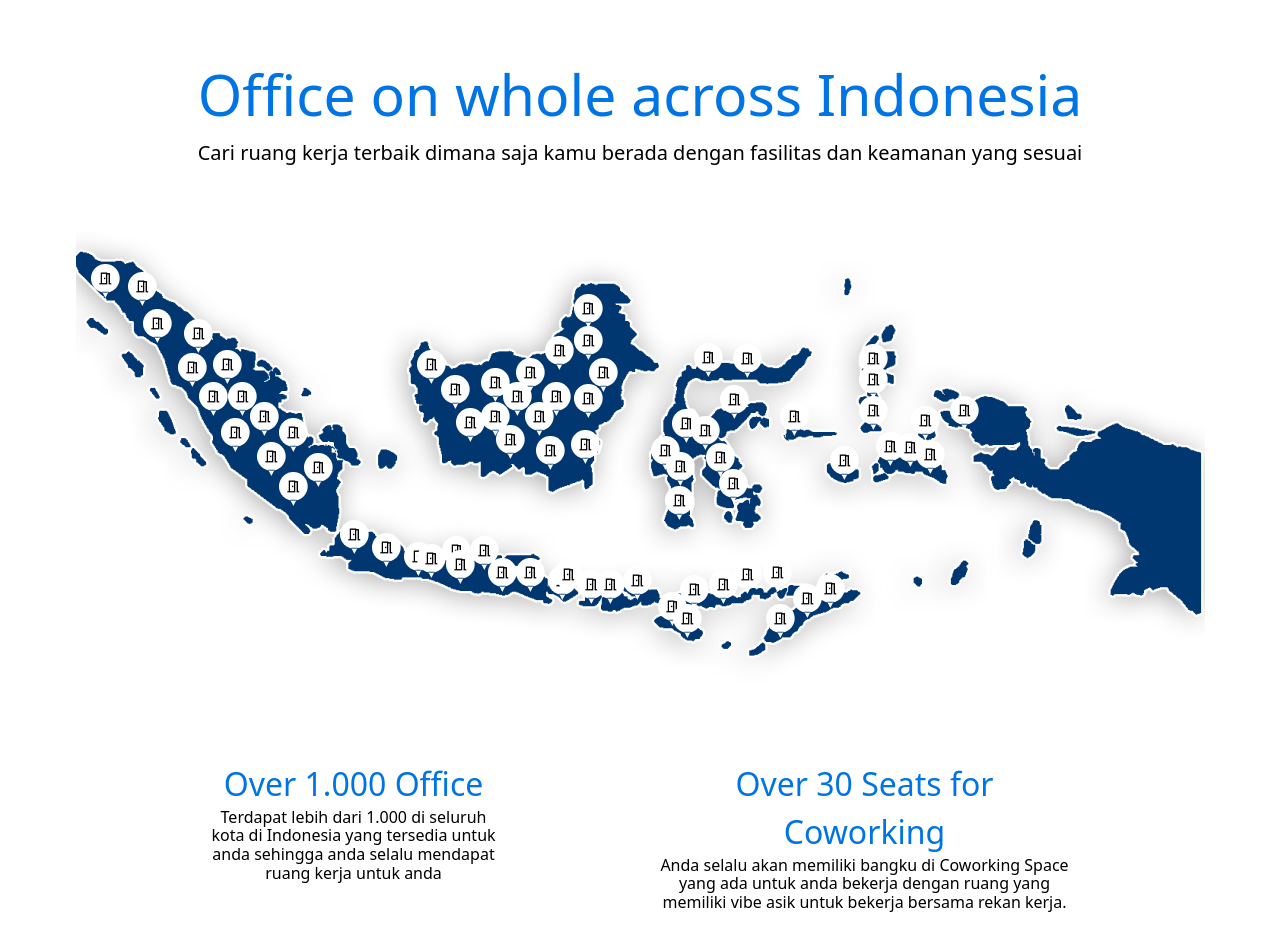
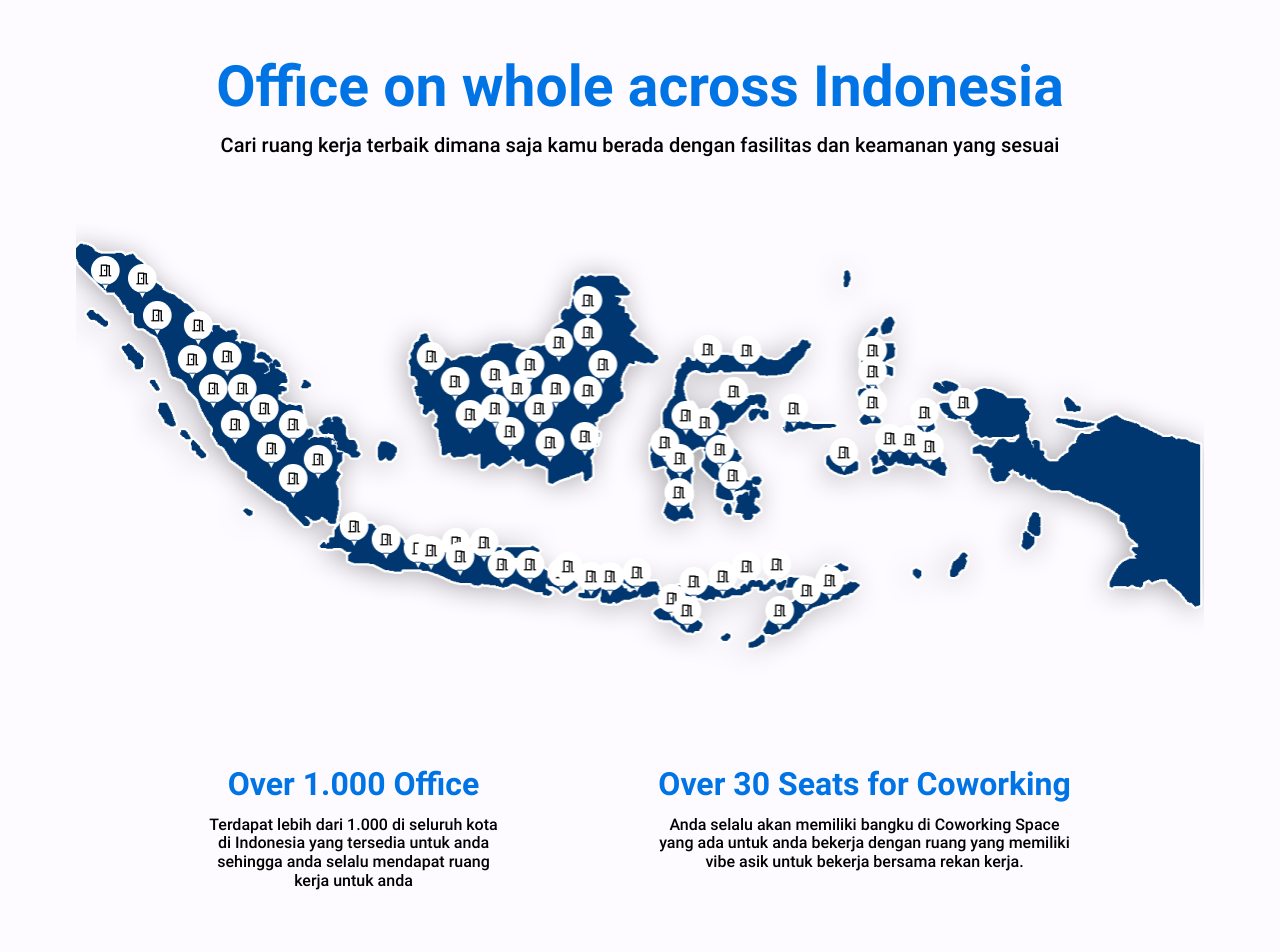
Before and after one commit to Kelompok-13-Alterra/officebuddy-web, a React (Vite) app: page / in a window 1280 px wide. Shown: the part 140-1092 px from the top of the page. Built offline with nearby package versions, Linux system fonts and the light colour scheme.

Commit message:
feat[location]: menambahkan responsive pada location page

```diff
--- a/src/page/Location/Location.css
+++ b/src/page/Location/Location.css
@@ -1,8 +1,137 @@
-/* .location {
+.location {
   max-width: 1440px;
   max-height: 1668px;
+  background-color: #fdfbff;
+}
+/*
+.location .container__title {
+  width: 1128px;
+}
+
+.location .container__title h1 {
+  font-size: 57px;
+  color: #0074e5;
+}
+
+.location .container__title p {
+  font-size: 20px;
+}
+
+.location .container__content .card {
+  width: 413px;
+  height: 140px;
+}
+
+.location .container__content .card__mini {
+  width: 289px;
+}
+
+.location .container__content .card h2 {
+  font-size: 32px;
+  line-height: 64px;
+  color: #0074e5;
+}
+
+.location .container__content .card p {
+  font-size: 16px;
+  line-height: 18.75px;
+}
+
+.location .location__line-border {
+  border: none;
+  border-bottom: 0.5px solid #909094;
+  margin: 10px 0;
 } */
 
+/* Responsive */
+@media screen and (max-width: 360px) {
+  .location .location__image {
+    width: 328px;
+    height: 133px;
+  }
+
+  .location .container__title {
+    width: 318px;
+  }
+
+  .location .container__title h1 {
+    font-size: 20px;
+    color: #0074e5;
+  }
+
+  .location .container__title p {
+    font-size: 11px;
+  }
+
+  .location .container__content .card {
+    width: 258px;
+    height: 101px;
+  }
+
+  .location .container__content .card__mini {
+    width: 289px;
+  }
+
+  .location .container__content .card h2 {
+    font-size: 20px;
+    line-height: 64px;
+    color: #0074e5;
+  }
+
+  .location .container__content .card p {
+    font-size: 11px;
+    line-height: 18.75px;
+  }
+}
+
+@media screen and (min-width: 768px) {
+  .location .location__image {
+    width: 600px;
+    height: 246px;
+  }
+}
+
+@media screen and (min-width: 1024px) {
+  .location .location__image {
+    width: 900px;
+    height: 364px;
+  }
+
+  .location .container__title {
+    width: 980px;
+  }
+
+  .location .container__title h1 {
+    font-size: 44px;
+    color: #0074e5;
+  }
+
+  .location .container__title p {
+    font-size: 16px;
+  }
+
+  .location .container__content .card {
+    width: 413px;
+    height: 140px;
+  }
+
+  .location .container__content .card__mini {
+    width: 289px;
+  }
+
+  .location .container__content .card h2 {
+    font-size: 28px;
+    line-height: 64px;
+    color: #0074e5;
+  }
+
+  .location .container__content .card p {
+    font-size: 16px;
+    line-height: 18.75px;
+  }
+}
+
+@media screen and (min-width: 1280px) {
   .location .location__image {
     width: 1128px;
     height: 464px;
@@ -32,6 +161,7 @@
 
   .location .container__content .card h2 {
     font-size: 32px;
+    line-height: 64px;
     color: #0074e5;
   }
 
@@ -39,3 +169,4 @@
     font-size: 16px;
     line-height: 18.75px;
   }
+}
--- a/src/page/Location/Location.jsx
+++ b/src/page/Location/Location.jsx
@@ -1,31 +1,40 @@
 import React from "react";
 import "./Location.css";
+import Navbar from "../../components/Navbar/Navbar";
+import Footer from "../../components/Footer/Footer";
 import locationImg from "../../assets/img/location-img.png";
 
 function Location() {
   return (
     <div className="location">
-      <main className="flex flex-col gap-16 mt-48 items-center justify-center">
+      <header className="sticky top-0">
+        <Navbar />
+      </header>
+      <main className="flex flex-col gap-16 mt-24 items-center justify-center">
         <div className="container__title">
-          <h1 className="text-center">Office on whole across Indonesia</h1>
-          <p className="text-center">
+          <h1 className="text-center font-face-ro-bold">
+            Office on whole across Indonesia
+          </h1>
+          <p className="text-center font-face-ro-med">
             Cari ruang kerja terbaik dimana saja kamu berada dengan fasilitas
             dan keamanan yang sesuai
           </p>
         </div>
-        <img className="locantion__image" src={locationImg} alt="img" />
-        <div className="container__content flex flex-row align-middle justify-evenly gap-40 mb-10">
+        <img className="location__image" src={locationImg} alt="img" />
+        <div className="container__content flex flex-row items-center align-middle justify-evenly gap-40 mb-28">
           <div className="card card__mini">
-            <h2 className="text-center">Over 1.000 Office</h2>
-            <p className="text-center">
+            <h2 className="text-center font-face-ro-bold">Over 1.000 Office</h2>
+            <p className="text-center font-face-ro-med">
               Terdapat lebih dari 1.000 di seluruh kota di Indonesia yang
               tersedia untuk anda sehingga anda selalu mendapat ruang kerja
               untuk anda
             </p>
           </div>
           <div className="card">
-            <h2 className="text-center">Over 30 Seats for Coworking</h2>
-            <p className="text-center">
+            <h2 className="text-center font-face-ro-bold">
+              Over 30 Seats for Coworking
+            </h2>
+            <p className="text-center font-face-ro-med">
               Anda selalu akan memiliki bangku di Coworking Space yang ada untuk
               anda bekerja dengan ruang yang memiliki vibe asik untuk bekerja
               bersama rekan kerja.
@@ -33,6 +42,8 @@ function Location() {
           </div>
         </div>
       </main>
+      <hr className="location__line-border" />
+      <Footer />
     </div>
   );
 }
```
Lines whose indentation alone changed are shown as unchanged.
